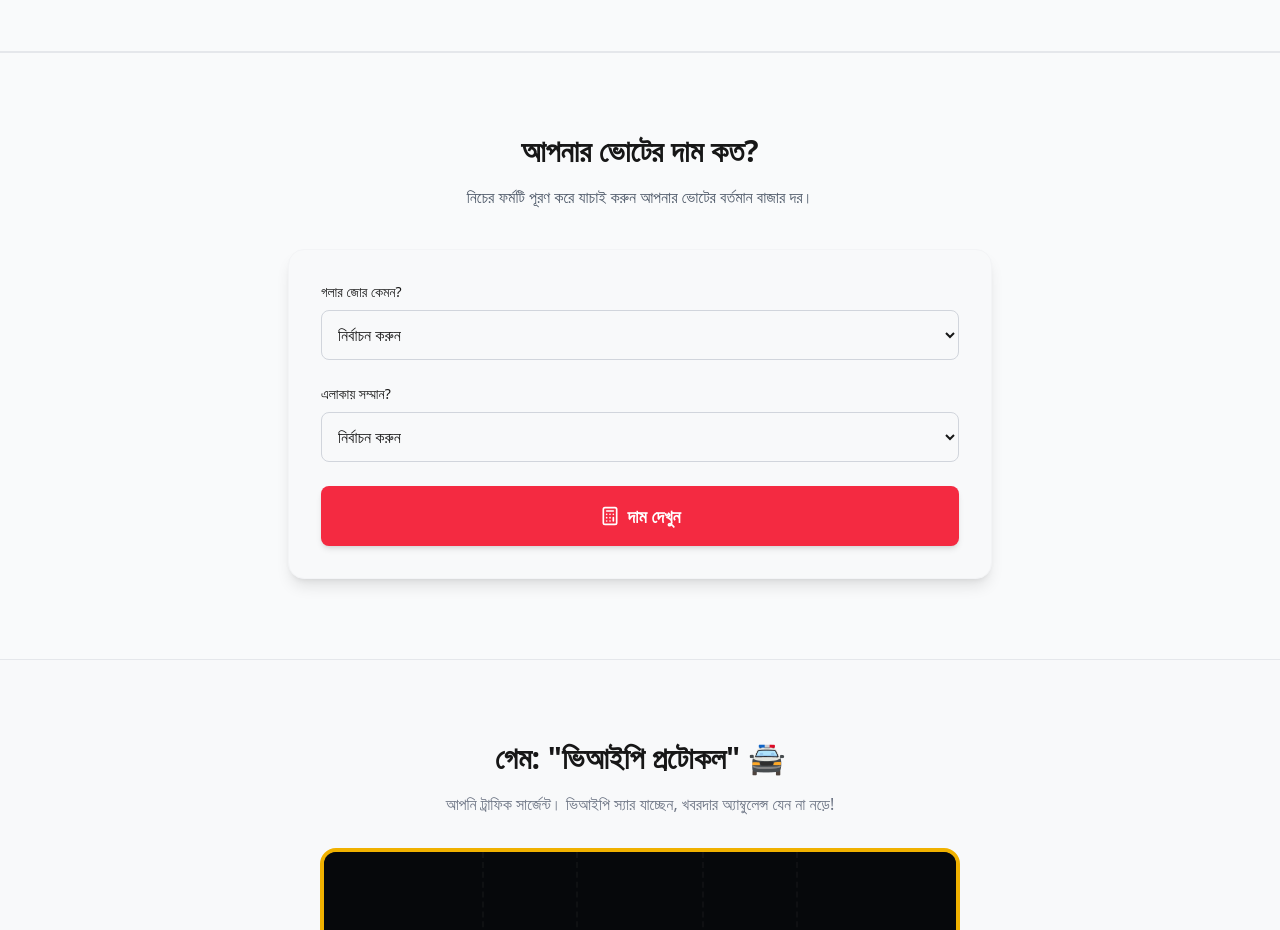
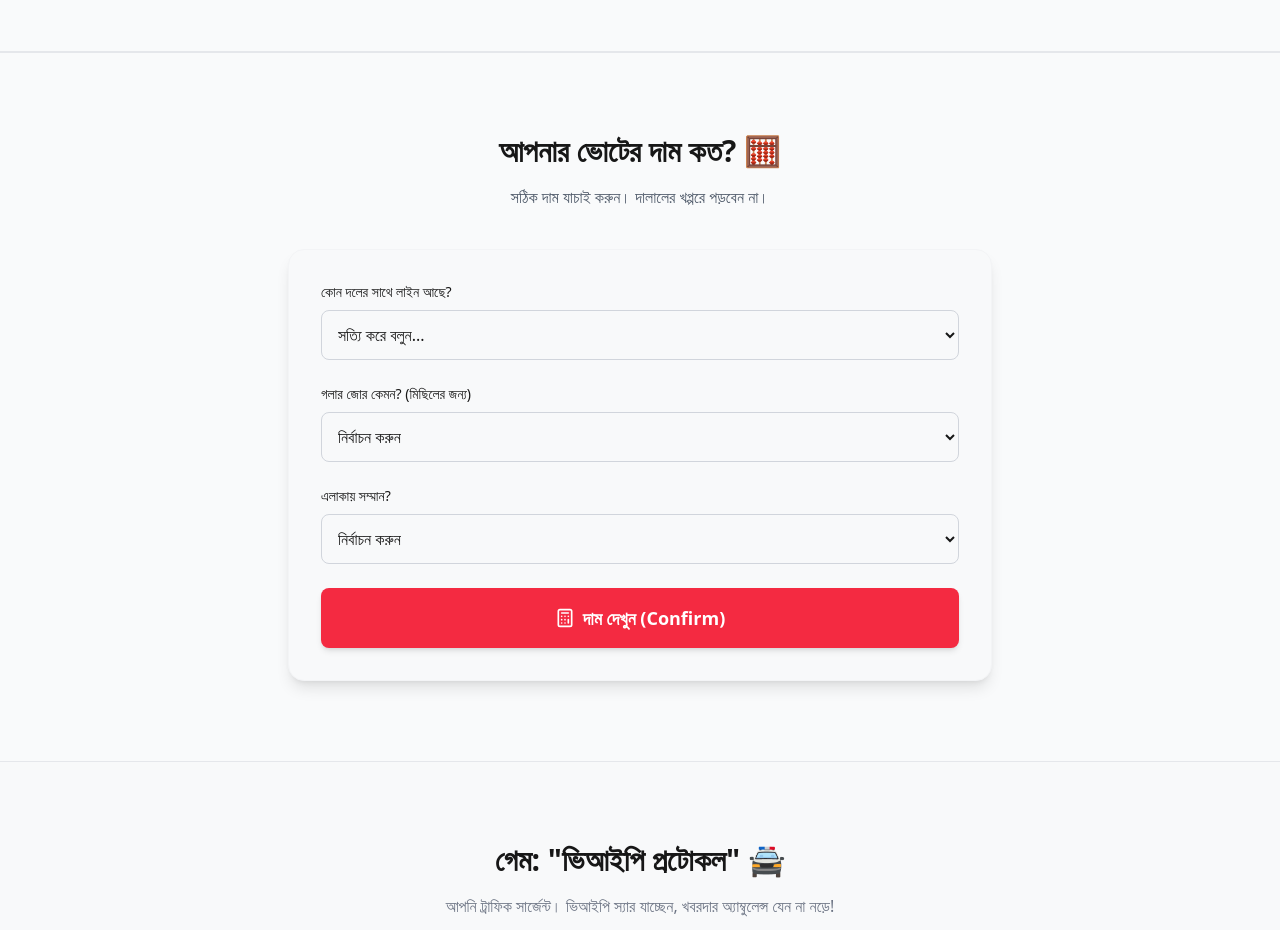
Before and after one commit to zahidhasantonmoy/fun_vote_becho, a Next.js app: page / in a window 1280 px wide. Shown: the part 6660-7590 px from the top of the page. Built offline with nearby package versions, Linux system fonts and the light colour scheme; no server answers.

Commit message:
fix: Fix Dark Mode selector and Upgrade Calculator with Logic/Sounds

```diff
--- a/app/globals.css
+++ b/app/globals.css
@@ -31,6 +31,13 @@
   }
 }
 
+/* Manual Dark Mode Toggle support */
+:root.dark {
+  --background: #000000;
+  /* Pitch black for 'load shedding' feel */
+  --foreground: #ededed;
+}
+
 body {
   background: var(--background);
   color: var(--foreground);
--- a/components/Calculator.tsx
+++ b/components/Calculator.tsx
@@ -2,42 +2,82 @@
 
 import { useState } from "react";
 import { Calculator as CalcIcon, X } from "lucide-react";
+import { playSound } from "@/utils/sound";
 
 export default function Calculator() {
     const [voiceLevel, setVoiceLevel] = useState("");
     const [respectLevel, setRespectLevel] = useState("");
+    const [partyLevel, setPartyLevel] = useState("");
     const [showModal, setShowModal] = useState(false);
     const [result, setResult] = useState("");
 
     const calculatePrice = (e: React.FormEvent) => {
         e.preventDefault();
-        const results = [
-            "অভিনন্দন! আপনার ভোটের দাম ২ প্যাকেট তেহারি।",
-            "দুঃখিত! আপনার ভোটের কোনো দাম নাই।",
-            "শাবাস! আপনাকে ৫০০০ টাকা আর এক প্যাকেট বিরিয়ানি দেওয়া হবে।",
-            "আপনার ভোট অমূল্য! (মানে কেউ কিনবে না)।",
-            "আপনি তো নেতা মানুষ, আপনার ভোট বেচা লাগবে না!",
-        ];
-        const randomResult = results[Math.floor(Math.random() * results.length)];
-        setResult(randomResult);
-        setShowModal(true);
+        playSound("click");
+
+        // Satirical Logic
+        let calculatedResult = "";
+
+        if (partyLevel === "government") {
+            calculatedResult = "আপনি তো মাফিয়া! আপনার ভোট লাগবে না, আপনিই ৫টা ভোট নিয়ে যান।";
+        } else if (partyLevel === "opposition") {
+            calculatedResult = "আপনার ভোটের দাম নাই। কেন্দ্রেই ঢুকতে পারবেন না। (জেল ফ্রি)";
+        } else {
+            // Random funny results for normal people
+            const results = [
+                "অভিনন্দন! আপনার ভোটের দাম ২ প্যাকেট তেহারি। 🍛",
+                "দুঃখিত! আপনার ভোটের কোনো দাম নাই। বাসায় ঘুমান। 😴",
+                "শাবাস! আপনাকে ৫০০ টাকা আর এক প্যাকেট বিরিয়ানি দেওয়া হবে। 🍗",
+                "আপনার ভোট অমূল্য! (মানে কেউ কিনবে না, ফাও)। 🤡",
+                "৫০০ টাকা ফ্লেক্সিলোড পাবেন (শর্ত প্রযোজ্য)। 💸",
+                "আপনার ভোট বিক্রীত হয়ে গেছে! দুঃখিত। 🚫",
+            ];
+            calculatedResult = results[Math.floor(Math.random() * results.length)];
+        }
+
+        setResult(calculatedResult);
+
+        setTimeout(() => {
+            playSound("cash");
+            setShowModal(true);
+        }, 500);
     };
 
     return (
-        <section id="calculator" className="py-20 bg-gray-50 dark:bg-zinc-900 border-t border-gray-200 dark:border-gray-800">
+        <section id="calculator" className="py-20 bg-gray-50 dark:bg-zinc-900 border-t border-gray-200 dark:border-gray-800 transition-colors duration-500">
             <div className="max-w-3xl mx-auto px-4 sm:px-6 lg:px-8">
                 <div className="text-center mb-10">
-                    <h2 className="text-3xl font-bold mb-4">আপনার ভোটের দাম কত?</h2>
+                    <h2 className="text-3xl font-bold mb-4">আপনার ভোটের দাম কত? 🧮</h2>
                     <p className="text-gray-600 dark:text-gray-400">
-                        নিচের ফর্মটি পূরণ করে যাচাই করুন আপনার ভোটের বর্তমান বাজার দর।
+                        সঠিক দাম যাচাই করুন। দালালের খপ্পরে পড়বেন না।
                     </p>
                 </div>
 
                 <div className="bg-background p-8 rounded-2xl shadow-lg border border-gray-100 dark:border-gray-800">
                     <form onSubmit={calculatePrice} className="space-y-6">
+
+                        {/* Party Field */}
                         <div>
                             <label className="block text-sm font-medium mb-2">
-                                গলার জোর কেমন?
+                                কোন দলের সাথে লাইন আছে?
+                            </label>
+                            <select
+                                required
+                                value={partyLevel}
+                                onChange={(e) => setPartyLevel(e.target.value)}
+                                className="w-full p-3 rounded-lg border border-gray-300 dark:border-gray-700 bg-background focus:ring-2 focus:ring-primary focus:border-transparent outline-none transition-all"
+                            >
+                                <option value="">সত্যি করে বলুন...</option>
+                                <option value="none">কারো সাথে নাই (সাধারণ পাবলিক)</option>
+                                <option value="government">ক্ষমতাসীন দল (পাওয়ার ফুল)</option>
+                                <option value="opposition">বিরোধী দল (দৌড়ের উপর)</option>
+                                <option value="student">ছাত্র (ভাই ব্রাদার)</option>
+                            </select>
+                        </div>
+
+                        <div>
+                            <label className="block text-sm font-medium mb-2">
+                                গলার জোর কেমন? (মিছিলের জন্য)
                             </label>
                             <select
                                 required
@@ -46,7 +86,7 @@ export default function Calculator() {
                                 className="w-full p-3 rounded-lg border border-gray-300 dark:border-gray-700 bg-background focus:ring-2 focus:ring-primary focus:border-transparent outline-none transition-all"
                             >
                                 <option value="">নির্বাচন করুন</option>
-                                <option value="low">খুবই কম</option>
+                                <option value="low">খুবই কম (ভিসভিস করি)</option>
                                 <option value="medium">মোটামুটি</option>
                                 <option value="high">ফাটাফাটি (মাইক লাগবে না)</option>
                             </select>
@@ -66,6 +106,7 @@ export default function Calculator() {
                                 <option value="unknown">কেউ চেনে না</option>
                                 <option value="mastan">পাড়ার মাস্তান</option>
                                 <option value="future_member">ভবিষ্যত মেম্বার</option>
+                                <option value="uncle">অলাকার মুরুব্বি আংকেল</option>
                             </select>
                         </div>
 
@@ -74,7 +115,7 @@ export default function Calculator() {
                             className="w-full flex items-center justify-center gap-2 bg-primary hover:bg-primary-hover text-white py-4 rounded-lg font-bold text-lg transition-all shadow-md hover:shadow-lg active:scale-95"
                         >
                             <CalcIcon className="h-5 w-5" />
-                            দাম দেখুন
+                            দাম দেখুন (Confirm)
                         </button>
                     </form>
                 </div>
@@ -83,7 +124,7 @@ export default function Calculator() {
             {/* Result Modal */}
             {showModal && (
                 <div className="fixed inset-0 z-50 flex items-center justify-center p-4 bg-black/60 backdrop-blur-sm animate-in fade-in duration-200">
-                    <div className="relative bg-background w-full max-w-md p-8 rounded-2xl shadow-2xl scale-100 animate-in zoom-in-95 duration-200">
+                    <div className="relative bg-background w-full max-w-md p-8 rounded-2xl shadow-2xl scale-100 animate-in zoom-in-95 duration-200 border border-gray-200 dark:border-gray-800">
                         <button
                             onClick={() => setShowModal(false)}
                             className="absolute top-4 right-4 text-gray-400 hover:text-gray-600 dark:hover:text-gray-200"
@@ -92,17 +133,20 @@ export default function Calculator() {
                         </button>
 
                         <div className="text-center">
-                            <div className="mx-auto w-16 h-16 bg-green-100 dark:bg-green-900/30 rounded-full flex items-center justify-center mb-4">
-                                <span className="text-3xl">💰</span>
+                            <div className="mx-auto w-20 h-20 bg-green-100 dark:bg-green-900/40 rounded-full flex items-center justify-center mb-6 animate-bounce">
+                                <span className="text-4xl">💰</span>
                             </div>
-                            <h3 className="text-2xl font-bold mb-4 text-secondary">ফলাফল</h3>
-                            <p className="text-xl font-medium leading-relaxed">
+                            <h3 className="text-2xl font-bold mb-4 text-primary">ফলাফল</h3>
+                            <p className="text-xl font-medium leading-relaxed mb-6">
                                 {result}
                             </p>
 
                             <button
-                                onClick={() => setShowModal(false)}
-                                className="mt-8 w-full bg-gray-100 dark:bg-gray-800 hover:bg-gray-200 dark:hover:bg-gray-700 py-3 rounded-lg font-bold transition-all"
+                                onClick={() => {
+                                    setShowModal(false);
+                                    playSound("click");
+                                }}
+                                className="w-full bg-gray-100 dark:bg-gray-800 hover:bg-gray-200 dark:hover:bg-gray-700 py-3 rounded-lg font-bold transition-all text-gray-800 dark:text-gray-200"
                             >
                                 বন্ধ করুন
                             </button>
--- a/components/Navbar.tsx
+++ b/components/Navbar.tsx
@@ -3,6 +3,7 @@
 import { useState, useEffect } from "react";
 import { Vote, Menu, X, Lightbulb, LightbulbOff } from "lucide-react";
 import Link from "next/link";
+import { playSound } from "@/utils/sound";
 
 export default function Navbar() {
     const [isOpen, setIsOpen] = useState(false);
@@ -19,6 +20,7 @@ export default function Navbar() {
         // Fun flicker effect logic could go here, but for now simple toggle
         setIsLoadShedding(!isLoadShedding);
         document.documentElement.classList.toggle("dark");
+        playSound("click");
     };
 
     const navLinks = [
```
